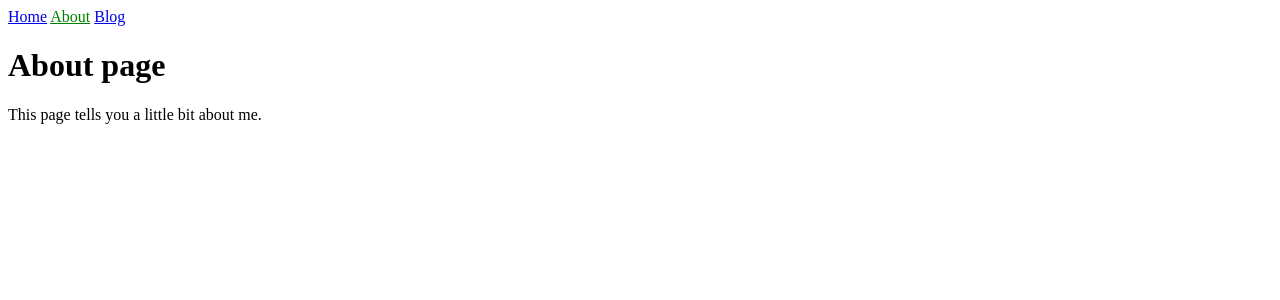
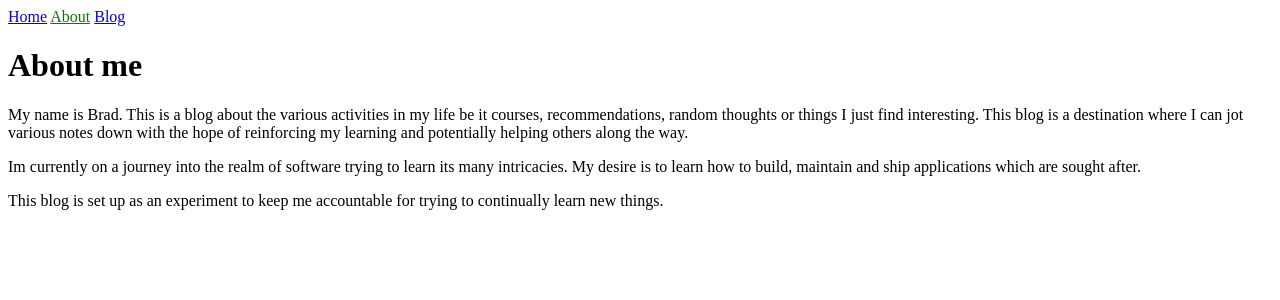
Before and after one commit to bradt6/bradt.github.io, a Jekyll site: the page built from about.md, in a window 1280 px wide. Shown: the top 300 px of the page. Built offline with Jekyll 4.4.1, drawn with Linux system fonts in a browser that asks for light colours.

Commit message:
updated the about me page

```diff
--- a/about.md
+++ b/about.md
@@ -2,6 +2,10 @@
 layout: default
 title: About
 ---
-# About page
+# About me
 
-This page tells you a little bit about me.
+My name is Brad. This is a blog about the various activities in my life be it courses, recommendations, random thoughts or things I just find interesting. This blog is a destination where I can jot various notes down with the hope of reinforcing my learning and potentially helping others along the way.
+
+Im currently on a journey into the realm of software trying to learn its many intricacies. My desire is to learn how to build, maintain and ship applications which are sought after.
+
+This blog is set up as an experiment to keep me accountable for trying to continually learn new things.
```
Also changed, not shown: 9 other files.
